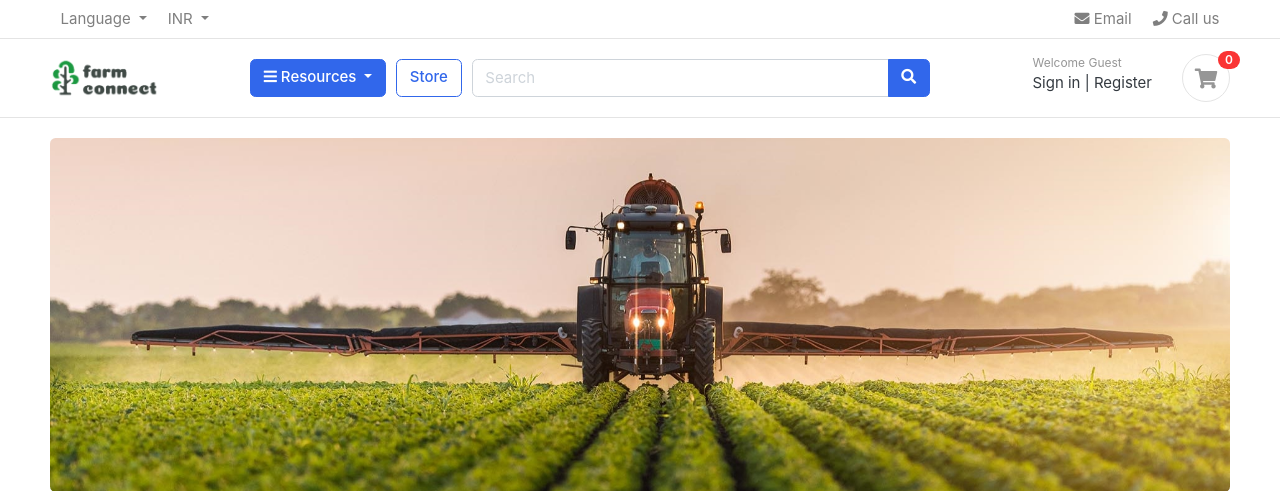
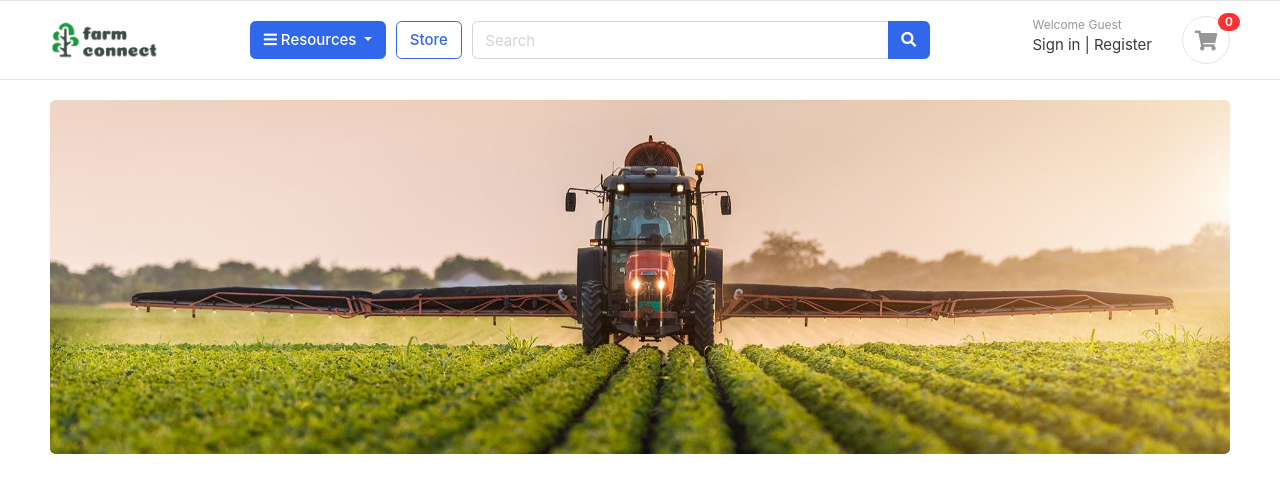
Before and after one commit to sarathnadavalur/farmingconnect_v2, a Django app: page / in a window 1280 px wide. Shown: the top 491 px of the page. Run offline with Django 4.2, Linux system fonts and the light colour scheme; data comes from the database, SQL or seed files in the repository; both versions use the stored data as it was after the commit; parts of the project's set-up code (start-up, migrations or seed data) failed here and were passed over; some libraries are stand-ins or nearby versions; some web fonts are replaced.

Commit message:
before_heroku

```diff
--- a/farmingconnect/settings.py
+++ b/farmingconnect/settings.py
@@ -155,5 +155,5 @@ EMAIL_BACKEND = 'django.core.mail.backends.smtp.EmailBackend'
 EMAIL_HOST = 'smtp.gmail.com'
 EMAIL_PORT = 587
 EMAIL_HOST_USER = 'farmingconnectinc@gmail.com'
-EMAIL_HOST_PASSWORD = 'html1234'
+EMAIL_HOST_PASSWORD = 'Google1@@'
 EMAIL_USE_TLS = True
--- a/templates/includes/navbar.html
+++ b/templates/includes/navbar.html
@@ -6,27 +6,7 @@
       <button class="navbar-toggler" type="button" data-toggle="collapse" data-target="#navbarTop4" aria-controls="navbarNav" aria-expanded="false" aria-label="Toggle navigation">
         <span class="navbar-toggler-icon"></span>
       </button>
-      <div class="collapse navbar-collapse" id="navbarTop4">
-        <ul class="navbar-nav mr-auto">
-            <li class="nav-item dropdown">
-                <a href="#" class="nav-link dropdown-toggle" data-toggle="dropdown"> Language </a>
-                <ul class="dropdown-menu small">
-                    <li><a class="dropdown-item" href="#">English</a></li>
-                </ul>
 
-            </li>
-            <li class="nav-item dropdown">
-                <a href="#" class="nav-link dropdown-toggle" data-toggle="dropdown"> INR </a>
-			<ul class="dropdown-menu small">
-				<li><a class="dropdown-item" href="#">INR</a></li>
-		    </ul>
-            </li>
-        </ul>
-        <ul class="navbar-nav">
-            <li><a href="#" class="nav-link"> <i class="fa fa-envelope"></i> Email </a></li>
-            <li><a href="#" class="nav-link"> <i class="fa fa-phone"></i> Call us </a></li>
-        </ul> <!-- list-inline //  -->
-      </div> <!-- navbar-collapse .// -->
     </div> <!-- container //  -->
     </nav>
 
```
Also changed, not shown: templates/orders/payments.html (+12 -54 lines), db.sqlite3.
